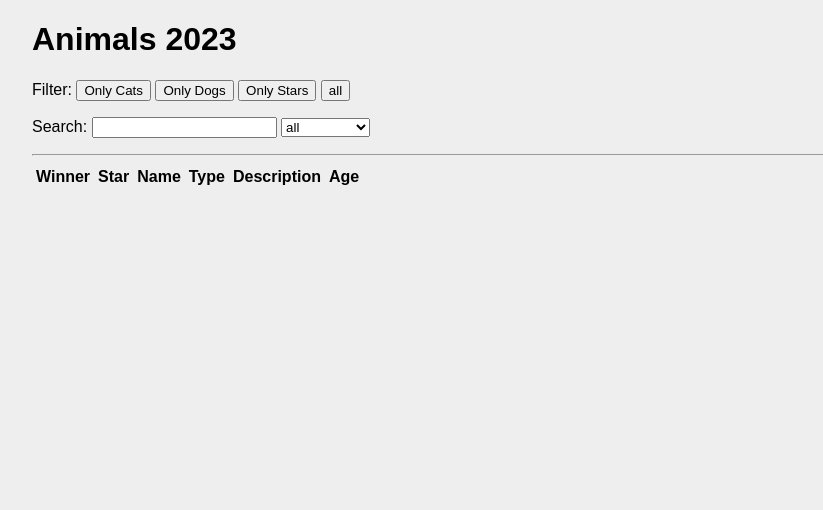
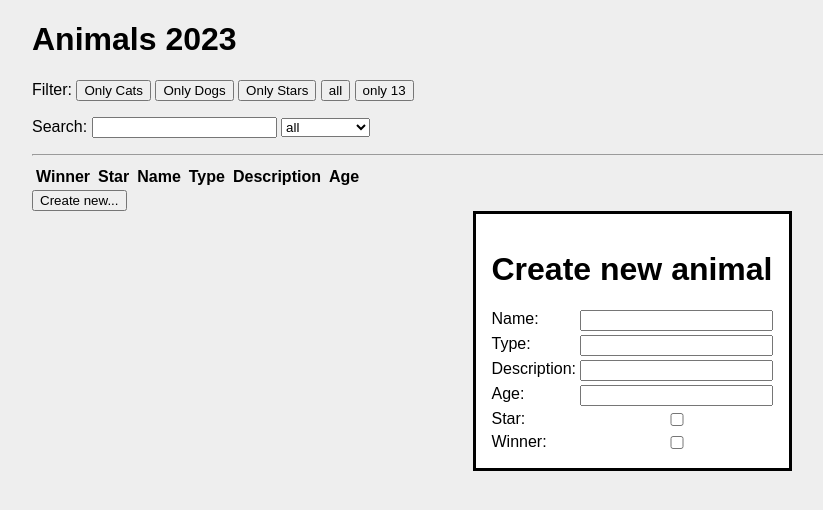
Before and after one commit to petlatkea/animalbase2023, a plain HTML site: page index.html in a window 1280 px wide. Shown: the whole page, without its empty margins (8-831 px from the left). Drawn offline with Linux system fonts and the light colour scheme; no server answers.

Commit message:
starting create form

```diff
--- a/index.html
+++ b/index.html
@@ -18,6 +18,7 @@
         <button class="filter" data-action="filter" data-filter="type:dog">Only Dogs</button>
         <button class="filter" data-action="filter" data-filter="star">Only Stars</button>
         <button class="filter" data-action="filter" data-filter="*">all</button>
+        <button class="filter" data-action="filter" data-filter="age:13">only 13</button>
       </p>
       <p>
         Search: <input type="search" name="searchField" id="searchField" data-action="search">
@@ -46,7 +47,21 @@
           <!-- animal template will be copied and inserted here -->
         </tbody>
       </table>
+      <button id="btn-create" data-action="create">Create new...</button>
     </main>
+
+    <dialog open>
+      <h1>Create new animal</h1>
+      <form action="" id="create-form">
+        <label for="create-name">Name:</label> <input type="text" id="create-name" name="name">
+        <label for="create-name">Type:</label> <input type="text" id="create-type" name="type">
+        <label for="create-name">Description:</label> <input type="text" id="create-desc" name="desc">
+        <label for="create-name">Age:</label> <input type="number" id="create-age" name="age">
+        <label for="create-name">Star:</label> <input type="checkbox" id="create-star" name="star">
+        <label for="create-name">Winner:</label> <input type="checkbox" id="create-winner" name="winner">
+      </form>
+
+    </dialog>
 
     <template id="animal">
       <tr>
--- a/style.css
+++ b/style.css
@@ -56,3 +56,9 @@ main {
 #list td[data-field=winner] {
   text-align: center;
 }
+
+form#create-form {
+  display: grid;
+  grid-template-columns: auto 1fr;
+  gap: 4px;
+}
```
